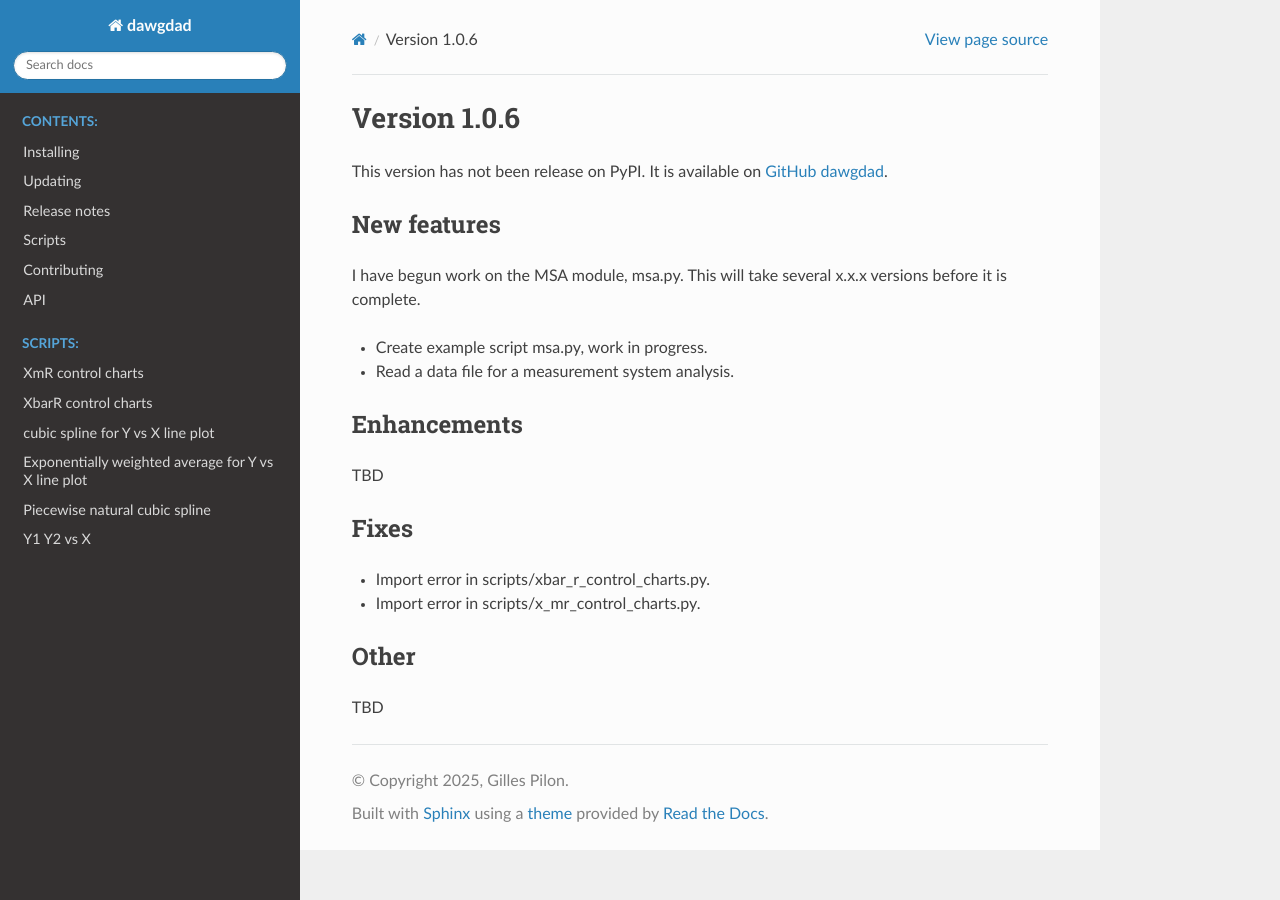
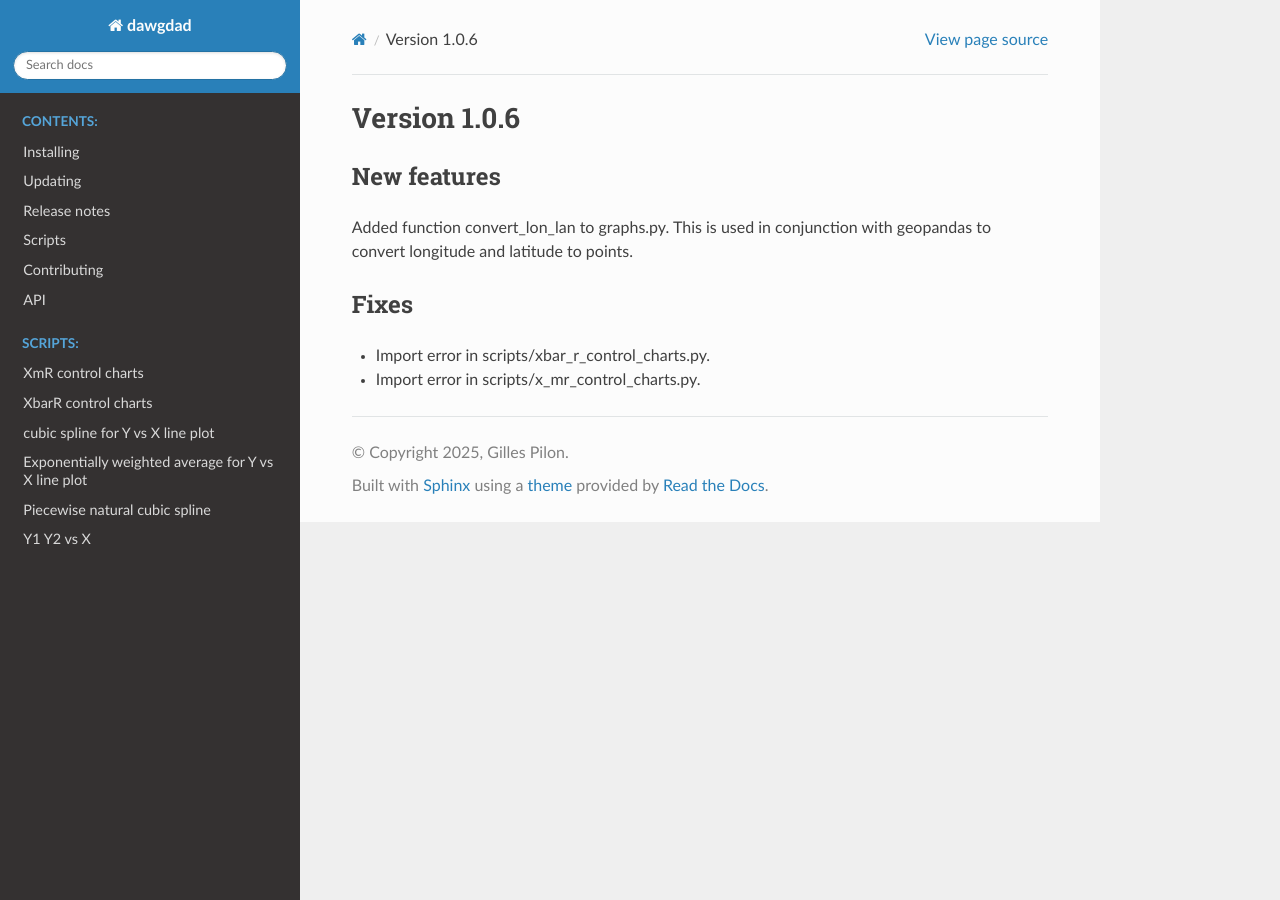
Before and after one commit to gillespilon/dawgdad, a Sphinx documentation site: the page built from docs/source/release_notes/version_106.rst, in a window 1280 px wide. Built offline with Sphinx 7.4.7 and the Read the Docs theme 3.1.0, drawn with Linux system fonts in a browser that asks for light colours.

Commit message:
Add content to release note

```diff
--- a/docs/source/release_notes/version_106.rst
+++ b/docs/source/release_notes/version_106.rst
@@ -1,28 +1,13 @@
 Version 1.0.6
 =============
-
-This version has not been release on PyPI. It is available on `GitHub dawgdad <https://github.com/gillespilon/dawgdad>`_.
 
 New features
 ------------
 
-I have begun work on the MSA module, msa.py. This will take several x.x.x versions before it is complete.
-
-- Create example script msa.py, work in progress.
-- Read a data file for a measurement system analysis.
-
-Enhancements
-------------
-
-TBD
+Added function convert_lon_lan to graphs.py. This is used in conjunction with geopandas to convert longitude and latitude to points.
 
 Fixes
 -----
 
 - Import error in scripts/xbar_r_control_charts.py.
 - Import error in scripts/x_mr_control_charts.py.
-
-Other
------
-
-TBD
```
